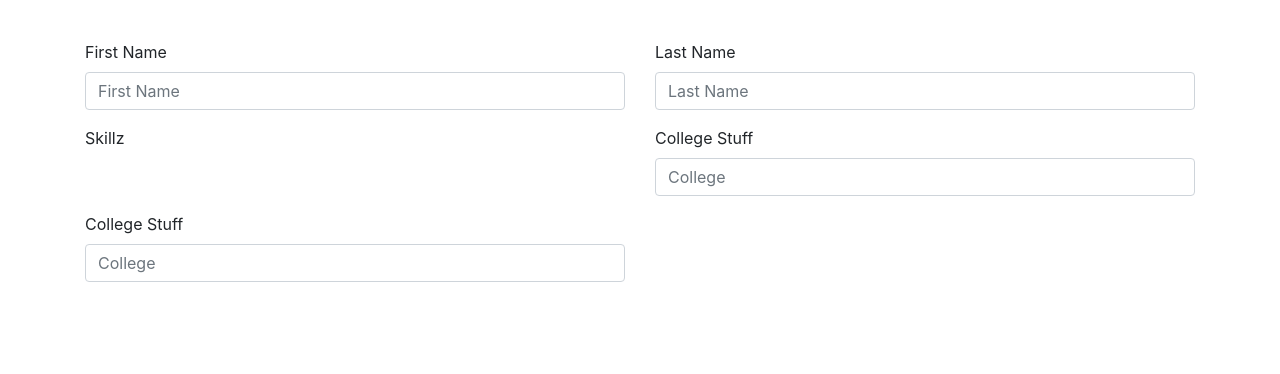
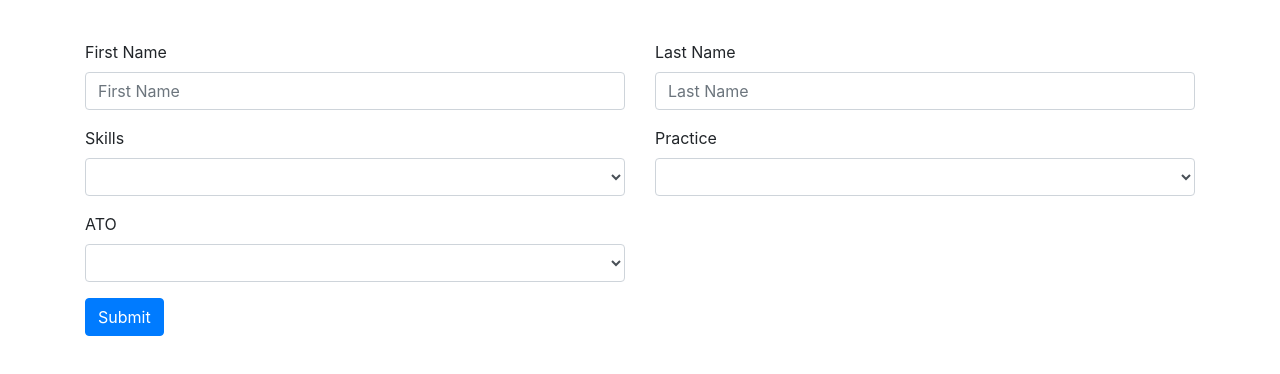
Before and after one commit to sogetiprofileteam/profile, an Angular app in the folder ui/: page /add in a window 1280 px wide. Shown: the top 374 px of the page. Built offline with nearby package versions, Linux system fonts and the light colour scheme.

Commit message:
updates profile add

```diff
--- a/ui/src/app/models/profile.ts
+++ b/ui/src/app/models/profile.ts
@@ -1,5 +1,4 @@
 export class Profile {
-    id: string;
     firstName: string;
     lastName: string;
     skills: string[];
--- a/ui/src/app/portfolio-add/portfolio-add.component.html
+++ b/ui/src/app/portfolio-add/portfolio-add.component.html
@@ -1,25 +1,58 @@
 <div class="portfolio-add-component section">
   <div class="container">
-    <form class="row">
+    <form #addForm="ngForm" (ngSubmit)="onSubmit()">
+      <div class="row">
         <div class="col-12 col-md-6 form-group">
-        <label for="employeeFirstName">First Name</label>
-        <input type="text" class="form-control" id="employeeFirstName" aria-describedby="Employee First Name" placeholder="First Name">
+          <label for="profileFirstName">First Name</label>
+          <input type="text"
+                class="form-control"
+                id="profileFirstName"
+                aria-describedby="profile First Name"
+                placeholder="First Name"
+                [(ngModel)]="profile.firstName" name="firstName">
         </div>
         <div class="col-12 col-md-6 form-group">
-        <label for="employeeFirstName">Last Name</label>
-        <input type="text" class="form-control" id="employeeLastName" aria-describedby="Employee Last Name" placeholder="Last Name">
+          <label for="profileLastName">Last Name</label>
+          <input type="text"
+                class="form-control"
+                id="profileLastName"
+                aria-describedby="profile Last Name"
+                placeholder="Last Name"
+                [(ngModel)]="profile.lastName" name="lastName">
         </div>
         <div class="col-12 col-md-6 form-group">
-        Skillz
+          <label for="profileSkills">Skills</label>
+          <select class="form-control"
+                  id="profileSkills"
+                  [(ngModel)]="profile.skills" name="skills">
+            <option>HTML</option>
+            <option>SCSS</option>
+            <option>JavaScript</option>
+          </select>
         </div>
         <div class="col-12 col-md-6 form-group">
-        <label for="employeeSchool">College Stuff</label>
-        <input type="text" class="form-control" id="employeeSchool" aria-describedby="Employee College" placeholder="College">
+          <label for="profilePractice">Practice</label>
+          <select class="form-control"
+                  id="profilePractice"
+                  [(ngModel)]="profile.practice" name="practice">
+            <option>ACT</option>
+            <option>BI & Analytics</option>
+            <option>Cloud</option>
+            <option>Testing</option>
+            <option>DT</option>
+          </select>
         </div>
         <div class="col-12 col-md-6 form-group">
-        <label for="employeeSchool">College Stuff</label>
-        <input type="text" class="form-control" id="employeeSchool" aria-describedby="Employee College" placeholder="College">
+          <label for="employeeATO">ATO</label>
+          <select class="form-control"
+                  id="employeeATO"
+                  [(ngModel)]="profile.ato" name="ato">
+            <option>Yes</option>
+            <option>No</option>
+          </select>
         </div>
+      </div>
+      <button type="submit" class="btn btn-primary">Submit</button>
     </form>
   </div>
 </div>
--- a/ui/src/app/portfolio-add/portfolio-add.component.ts
+++ b/ui/src/app/portfolio-add/portfolio-add.component.ts
@@ -1,4 +1,6 @@
 import { Component, OnInit } from '@angular/core';
+
+import { Profile } from '../models/profile';
 
 @Component({
   selector: 'app-portfolio-add',
@@ -7,9 +9,15 @@ import { Component, OnInit } from '@angular/core';
 })
 export class PortfolioAddComponent implements OnInit {
 
+  profile: Profile = new Profile();
+
   constructor() { }
 
   ngOnInit() {
   }
 
+  onSubmit() {
+    console.log(this.profile);
+  }
+
 }
--- a/ui/src/app/portfolio-add/portfolio-add.module.ts
+++ b/ui/src/app/portfolio-add/portfolio-add.module.ts
@@ -1,5 +1,6 @@
 import { NgModule } from '@angular/core';
 import { CommonModule } from '@angular/common';
+import { FormsModule } from '@angular/forms';
 
 import { PortfolioAddComponent } from './portfolio-add.component';
 
@@ -7,7 +8,8 @@ import { PortfolioAddService } from './portfolio-add.service';
 
 @NgModule({
   imports: [
-    CommonModule
+    CommonModule,
+    FormsModule
   ],
   declarations: [PortfolioAddComponent],
   exports: [PortfolioAddComponent],
--- a/ui/src/app/search/search.component.ts
+++ b/ui/src/app/search/search.component.ts
@@ -8,7 +8,7 @@ import { Profile } from '../models/profile';
   styleUrls: ['./search.component.scss']
 })
 export class SearchComponent implements OnInit {
-  profile = new Profile();
+  profile: Profile = new Profile();
 
   constructor() { }
 
```
Lines whose indentation alone changed are shown as unchanged.
